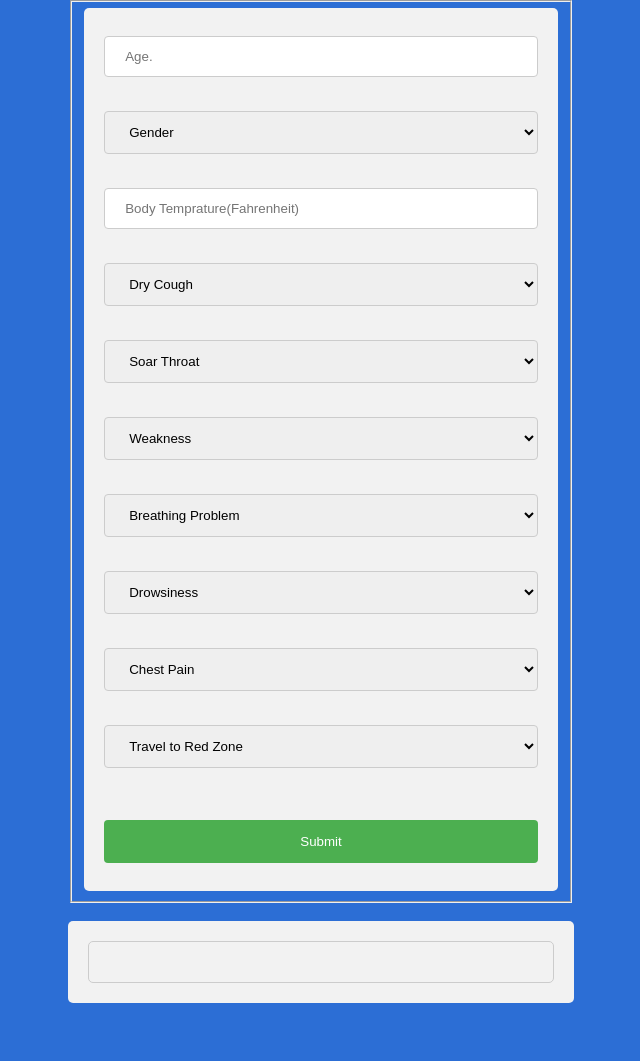
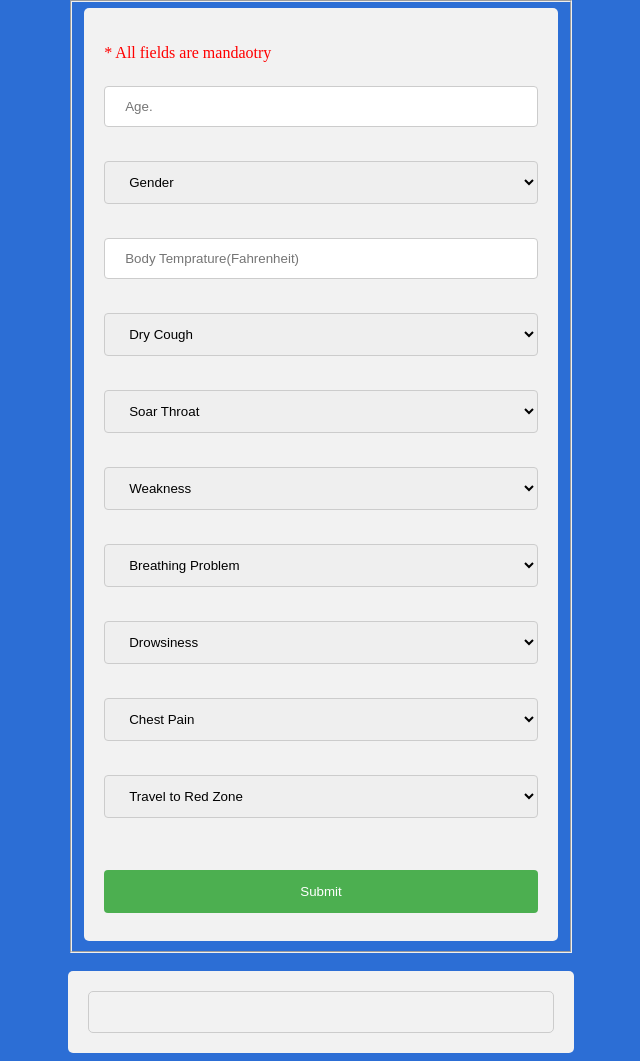
Before and after one commit to hrishi3/covid19detecter, a Flask app: page / in a window 1280 px wide. Shown: the part 167-1228 px from the top of the page, without its empty margins (319-959 px from the left). Before the commit the page ends 1170 px from the top, so only its background shows below. Run offline with Flask 2, Linux system fonts and the light colour scheme; parts of the project's set-up code (start-up, migrations or seed data) failed here and were passed over.

Commit message:
Update main3.html

```diff
--- a/templates/main3.html
+++ b/templates/main3.html
@@ -67,7 +67,9 @@ input[type=submit] {
   border-radius: 4px;
   cursor: pointer;
 }
-
+p {
+color:red
+}
 input[type=submit]:hover {
   background-color: #45a049;
 }
@@ -82,7 +84,7 @@ input[type=submit]:hover {
     <fieldset>
 
 <div>
-
+	<p>* All fields are mandaotry </p>
         <b>
         <input name="age" type="number" placeholder="Age." required>
     <br> <br><b>
```
